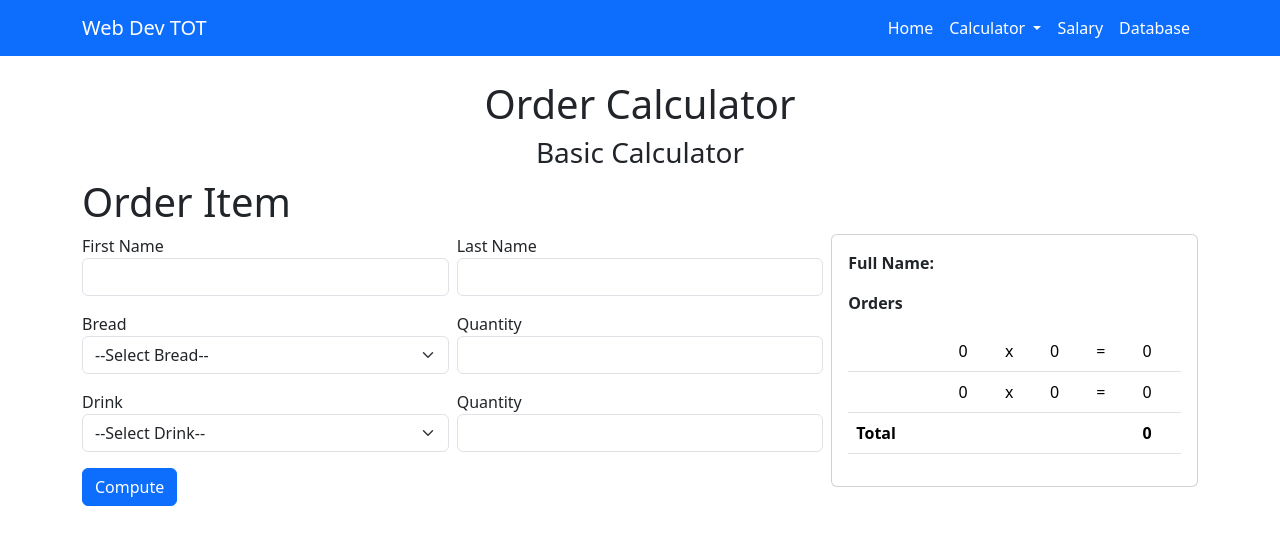
After one commit to Adonis1120/DICT-Training-TOT, a PHP site: page /order.php in a window 1280 px wide. The commit adds this page. Shown: the top 545 px of the page. Run offline with PHP 8.4, Linux system fonts and the light colour scheme.

Commit message:
orderAdded12272024

```diff
--- a/classes/Calculator.php
+++ b/classes/Calculator.php
@@ -7,13 +7,13 @@ class Calculator {
 
     function getRate(){
         if($this->skill_level==1){
-            $this->rate = 300.00;
+            $this->rate = 15.00;
         }
         elseif($this->skill_level==2){
-            $this->rate = 400.00;
+            $this->rate = 20.00;
         }
         elseif($this->skill_level==3){
-            $this->rate = 500.00;
+            $this->rate = 25.00;
         }
         else{
             $this->rate = 0.00;
--- /dev/null
+++ b/classes/Food.php
@@ -0,0 +1,57 @@
+<?php
+Class Food{
+    public $bread;
+    public $drink;
+    public $bread_qty;
+    public $drink_qty;
+    private $bread_price;
+    private $drink_price;
+
+    function getBreadPrice(){
+        if($this->bread==1){
+            $this->bread_price = 20;
+        }
+        elseif($this->bread==2){
+            $this->bread_price = 300;
+        }
+        elseif($this->bread==3){
+            $this->bread_price = 1500;
+        }
+        else{
+            $this->bread_price = 0;
+        }
+        return $this->bread_price;
+    }
+
+    function getDrinkPrice(){
+        if($this->drink==1){
+            $this->drink_price = 35;
+        }
+        elseif($this->drink==2){
+            $this->drink_price = 200;
+        }
+        elseif($this->drink==3){
+            $this->drink_price = 30;
+        }
+        else{
+            $this->drink_price = 0;
+        }
+        return $this->drink_price;
+    }
+
+    function calculateBreadAmount(){
+        $bread_amount = $this->bread_qty * $this->bread_price;
+        return $bread_amount;
+    }
+
+    function calculateDrinkAmount(){
+        $drink_amount = $this->drink_qty * $this->drink_price;
+        return $drink_amount;
+    }
+
+    function calculateTotal(){
+        $total = $this->calculateBreadAmount() + $this->calculateDrinkAmount();
+        return $total;
+    }
+}
+?>
--- a/developer_crud.php
+++ b/developer_crud.php
@@ -24,7 +24,6 @@
         When debugging, use fetch command/s to retrieve and inspect all rows at once before "var_dump($view_developer);".
         Without fetching, the var_dump just display the sql object not the content.
         */
-
     }
 
     if (isset($_POST['btnAdd'])) {
--- a/footer.php
+++ b/footer.php
@@ -65,7 +65,6 @@
     <!-- JS Script-->
     <script src="https://cdn.jsdelivr.net/npm/bootstrap@5.3.2/dist/js/bootstrap.bundle.min.js" integrity="sha384-C6RzsynM9kWDrMNeT87bh95OGNyZPhcTNXj1NW7RuBCsyN/o0jlpcV8Qyq46cDfL" crossorigin="anonymous"></script>
     <script src="https://cdn.jsdelivr.net/npm/@popperjs/core@2.11.8/dist/umd/popper.min.js" integrity="sha384-I7E8VVD/ismYTF4hNIPjVp/Zjvgyol6VFvRkX/vR+Vc4jQkC+hVqc2pM8ODewa9r" crossorigin="anonymous"></script>
-    <script src="https://cdn.jsdelivr.net/npm/bootstrap@5.3.2/dist/js/bootstrap.min.js" integrity="sha384-BBtl+eGJRgqQAUMxJ7pMwbEyER4l1g+O15P+16Ep7Q9Q+zqX6gSbd85u4mG4QzX+" crossorigin="anonymous"></script>
 
     <!-- jQuery 3.6.0 -->
     <script src="https://code.jquery.com/jquery-3.6.0.min.js"></script>
--- a/header.php
+++ b/header.php
@@ -25,8 +25,14 @@
                     <li class="nav-item">
                         <a class="nav-link active" href="index.php" aria-current="page">Home<span class="visually-hidden">(current)</span></a>
                     </li>
-                    <li class="nav-item">
-                        <a class="nav-link active" href="skill_calculator.php">Calculator</a>
+                    <li class="nav-item dropdown">
+                        <a class="nav-link active dropdown-toggle" href="#" role="button" data-bs-toggle="dropdown" aria-expanded="false">
+                            Calculator
+                        </a>
+                        <ul class="dropdown-menu">
+                            <li><a class="dropdown-item" href="order.php">Order</a></li>
+                            <li><a class="dropdown-item" href="skill_calculator.php">Skill</a></li>
+                        </ul>
                     </li>
                     <li class="nav-item">
                         <a class="nav-link active" href="salary_calculator.php">Salary</a>
--- /dev/null
+++ b/order.php
@@ -0,0 +1,114 @@
+<!--employee_salary_data include here -->
+<?php include_once "order_data.php" ?>
+
+<!-- Header -->
+<?php include_once "header.php" ?>
+
+<div class="container mt-4">
+    <div class="row justify-content-center text-center">
+        <h1>Order Calculator</h1>
+        <h3>Basic Calculator</h3>
+    </div>
+
+    <div class="row justify-content-center align-items-center g-2">
+        <div class="col"><h1>Order Item</h></div>
+    </div>
+    <div class="row justify-content-center g-2">
+        <div class="col-md-8">
+            <form method="POST" action="order.php">
+                <div class="row justify-content-center align-items-center g-2">
+                    <div class="col-md-6">
+                        <div class="mb-3">
+                            <label for="" class="form_label">First Name</label>
+                            <input type="text" class="form-control" name="first_name" id="" required>
+                        </div>
+                    </div>
+                    <div class="col-md-6">
+                        <div class="mb-3">
+                            <label for="" class="form_label">Last Name</label>
+                            <input type="text" class="form-control" name="last_name" id="" required>
+                        </div>
+                    </div>
+                </div>
+                <div class="row justify-content-center align-items-center g-2">
+                    <div class="col-md-6 mb-3">
+                        <label for="" class="form_label">Bread</label>
+                        <select class="form-select form-select-md" name="bread" id="">
+                            <option selected>--Select Bread--</option>
+                            <option value="1">Pandesal</option>
+                            <option value="2">Loaf Bread</option>
+                            <option value="3">Cake</option>
+                        </select>
+                    </div>
+                    <div class="col">
+                        <div class="mb-3">
+                            <label for="" class="form_label">Quantity</label>
+                            <input type="text" class="form-control" name="bread_qty" id="">
+                        </div>
+                    </div>
+                </div>
+                <div class="row justify-content-center align-items-center g-2">
+                    <div class="col-md-6 mb-3">
+                        <label for="" class="form_label">Drink</label>
+                        <select class="form-select form-select-md" name="drink" id="">
+                            <option selected>--Select Drink--</option>
+                            <option value="1">Mineral Water</option>
+                            <option value="2">Brewed Coffee</option>
+                            <option value="3">Soft Drink</option>
+                        </select>
+                    </div>
+                    <div class="col">
+                        <div class="mb-3">
+                            <label for="" class="form_label">Quantity</label>
+                            <input type="text" class="form-control" name="drink_qty" id="">
+                        </div>
+                    </div>
+                </div>
+                <div class="row justify-content-center align-items-center g-2">
+                    <div class="col">
+                        <button type="submit" class="btn btn-primary">Compute</button>
+                    </div>
+                </div>
+            </form>
+        </div>
+        <div class="col-md-4">
+            <div class="card">
+                <div class="card-body">
+                    <p class="card-text fw-bold">Full Name: <?php echo $first_name . ' ' . $last_name; ?></p>
+                    <p class="card-text fw-bold">Orders </p>
+                    <table class="table">
+                        <tbody>
+                            <tr>
+                                <td><?php echo $bread; ?></td>
+                                <td><?php echo $bread_qty; ?></td>
+                                <td>x</td>
+                                <td><?php echo $bread_price; ?></td>
+                                <td>=</td>
+                                <td><?php echo $bread_amount; ?></td>
+                            </tr>
+                            <tr>
+                                <td><?php echo $drink; ?></td>
+                                <td><?php echo $drink_qty; ?></td>
+                                <td>x</td>
+                                <td><?php echo $drink_price; ?></td>
+                                <td>=</td>
+                                <td><?php echo $drink_amount; ?></td>
+                            </tr>
+                            <tr>
+                                <th scope="row">Total</th>
+                                <td></td>
+                                <td></td>
+                                <td></td>
+                                <td></td>
+                                <th scope="row"><?php echo $total; ?></th>
+                            </tr>
+                        </tbody>
+                    </table>
+                </div>
+            </div>
+        </div>
+    </div>
+</div>
+
+<!-- Footer -->
+<?php include_once "footer.php" ?>
--- /dev/null
+++ b/order_data.php
@@ -0,0 +1,74 @@
+<?php
+    include_once "classes/Food.php";
+
+    $first_name = "";
+    $last_name = "";
+    $bread = "";
+    $bread_qty = 0;
+    $drink = "";
+    $drink_qty = 0;
+    $bread_price = 0;
+    $drink_price = 0;
+    $bread_amount = 0;
+    $drink_amount = 0;
+    $total = 0;
+
+    if($_POST){
+        $first_name = $_POST['first_name']; //variable = from the name attribute of html elements
+        $last_name = $_POST['last_name'];
+        switch ($_POST['bread']) {
+            case '1':
+                $bread = "Pandesal";
+                break;
+            case '2':
+                $bread = "Loaf Bread";
+                break;
+            case '3':
+                $bread = "Cake";
+                break;
+            default:
+                $bread = "";
+                break;
+        }
+        if($_POST['bread_qty'] <> ""){
+            $bread_qty = $_POST['bread_qty'];
+        }
+        else{
+            $bread_qty = 0;
+        }
+        switch ($_POST['drink']) {
+            case '1':
+                $drink = "Mineral Water";
+                break;
+            case '2':
+                $drink = "Brewed Coffee";
+                break;
+            case '3':
+                $drink = "Soft Drink";
+                break;
+            default:
+                $drink = "";
+                break;
+        }
+        if($_POST['drink_qty'] <> ""){
+            $drink_qty= $_POST['drink_qty'];
+        }
+        else{
+            $drink_qty = 0;
+        }
+
+        //Instantiate
+        $food = new Food();
+        $food->bread = $_POST['bread'];
+        $bread_price = $food->getBreadPrice();
+        $food->drink = $_POST['drink'];
+        $drink_price = $food->getDrinkPrice();
+
+        $food->bread_qty = $bread_qty;
+        $bread_amount = $food->calculateBreadAmount();
+        $food->drink_qty = $drink_qty;
+        $drink_amount = $food->calculateDrinkAmount();
+
+        $total = $food->calculateTotal();
+    }
+?>
--- a/salary_calculator.php
+++ b/salary_calculator.php
@@ -6,7 +6,7 @@
 <div class="container mt-4">
     <div class="row justify-content-center text-center">
         <h1>Salary Calculator</h1>
-        <h3>Advance Calculator</h3>
+        <h3>Database Connected</h3>
     </div>
 
     <div class="row justify-content-center g-2 mt-3">
```
